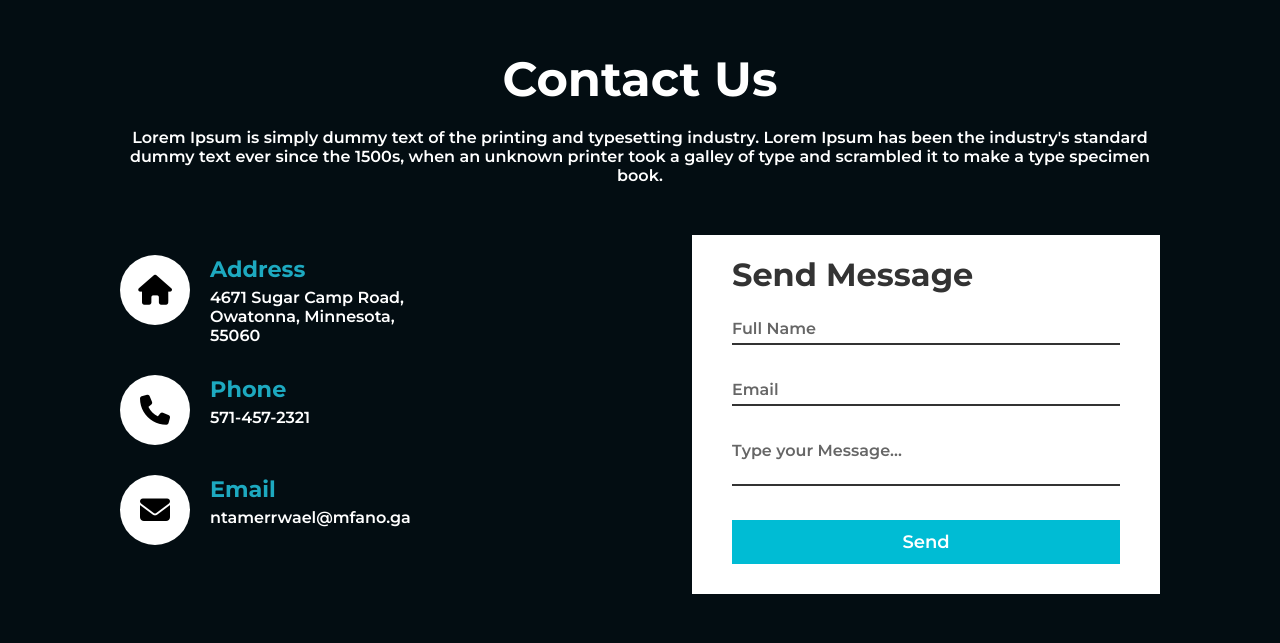
After one commit to TahaRabbani/Real_Estate, a Django app: page /contact/ in a window 1280 px wide. The commit adds this page. Shown: the top 643 px of the page. Run offline with Django 5.2, Linux system fonts and the light colour scheme; some libraries are stand-ins or nearby versions.

Commit message:
contact page

```diff
--- a/Rabbani_Site/urls.py
+++ b/Rabbani_Site/urls.py
@@ -46,4 +46,6 @@ urlpatterns = [
     # Route for the plots page
     # Maps '/plots/' to the 'plots' view defined in views.py
     path('plots/', views.plots, name='plots'),
+    path('contact/', views.contact, name='contact'),
+    path('send-message/', views.send_message, name='send_message'),
 ]
--- a/Rabbani_Site/views.py
+++ b/Rabbani_Site/views.py
@@ -34,9 +34,12 @@
 # Importing the render function from Django's shortcuts module
 # 'render' is used to generate and return an HTTP response with a specified template
 from django.shortcuts import render
-# Home view function
-# Handles requests to the home page
-# Takes a request object as an argument and renders the 'index.html' template
+import csv
+from django.shortcuts import render
+from django.http import HttpResponse
+from django.views.decorators.csrf import csrf_exempt
+
+
 def home(request):
     return render(request, 'index.html')
 # Plots view function
@@ -44,3 +47,26 @@ def home(request):
 # Renders the 'pages/plots.html' template
 def plots(request):
     return render(request, 'pages/plots.html')
+
+def contact(request):
+    return render(request, 'pages/contact.html')
+
+@csrf_exempt
+def send_message(request):
+    if request.method == 'POST':
+        full_name = request.POST.get('full_name')
+        email = request.POST.get('email')
+        message = request.POST.get('message')
+
+        # Save to CSV file
+        file_path = 'static/user_data.csv'  # Change to your desired path
+        try:
+            with open(file_path, mode='a', newline='', encoding='utf-8') as file:
+                writer = csv.writer(file)
+                writer.writerow([full_name, email, message])
+        except Exception as e:
+            return HttpResponse(f"Error saving message: {e}", status=500)
+
+        return HttpResponse("Message sent successfully!", status=200)
+
+    return HttpResponse("Invalid request method.", status=400)
--- a/static/css/style.css
+++ b/static/css/style.css
@@ -171,3 +171,173 @@ nav ul li a:hover::after {
   aspect-ratio: 4 / 3;
   object-fit: cover;
 }
+
+
+/* contact css */
+
+section {
+  position: relative;
+  z-index: 3;
+  padding-top: 50px;
+  padding-bottom: 50px;
+}
+
+.container {
+  max-width: 1080px;
+  margin-left: auto;
+  margin-right: auto;
+  padding-left: 20px;
+  padding-right: 20px;
+}
+
+.section-header {
+  margin-bottom: 50px;
+  text-align: center;
+}
+
+.section-header h2 {
+  color: #FFF;
+  font-weight: bold;
+  font-size: 3em;
+  margin-bottom: 20px;
+}
+
+.section-header p {
+  color: #FFF;
+}
+
+.row  {
+  display: flex;
+  flwx-wrap: wrap;
+  align-items: center;
+  justify-content: space-between;
+}
+
+.contact-info {
+  width: 50%;
+}
+
+.contact-info-item {
+  display: flex;
+  margin-bottom: 30px;
+}
+
+.contact-info-icon {
+  height: 70px;
+  width: 70px;
+  background-color: #fff;
+  text-align: center;
+  border-radius: 50%;
+}
+
+.contact-info-icon i {
+  font-size: 30px;
+  line-height: 70px;
+}
+
+.contact-info-content {
+  margin-left: 20px;
+}
+
+.contact-info-content h4 {
+  color: #1da9c0;
+  font-size: 1.4em;
+  margin-bottom: 5px;
+}
+
+.contact-info-content p {
+  color: #FFF;
+  font-size: 1em;
+}
+
+.contact-form {
+  background-color: #fff;
+  padding: 40px;
+  width: 45%;
+  padding-bottom: 20px;
+  padding-top: 20px;
+}
+
+.contact-form h2 {
+  font-weight: bold;
+  font-size: 2em;
+  margin-bottom: 10px;
+  color: #333;
+}
+
+.contact-form .input-box {
+  position: relative;
+  width: 100%;
+  margin-top: 10px;
+}
+
+.contact-form .input-box input,
+.contact-form .input-box textarea{
+  width: 100%;
+  padding: 5px 0;
+  font-size: 16px;
+  margin: 10px 0;
+  border: none;
+  border-bottom: 2px solid #333;
+  outline: none;
+  resize: none;
+}
+
+.contact-form .input-box span {
+  position: absolute;
+  left: 0;
+  padding: 5px 0;
+  font-size: 16px;
+  margin: 10px 0;
+  pointer-events: none;
+  transition: 0.5s;
+  color: #666;
+}
+
+.contact-form .input-box input:focus ~ span,
+.contact-form .input-box textarea:focus ~ span{
+  color: #e91e63;
+  font-size: 12px;
+  transform: translateY(-20px);
+}
+
+.contact-form .input-box input[type="submit"]
+{
+  width: 100%;
+  background: #00bcd4;
+  color: #FFF;
+  border: none;
+  cursor: pointer;
+  padding: 10px;
+  font-size: 18px;
+  border: 1px solid #00bcd4;
+  transition: 0.5s;
+}
+
+.contact-form .input-box input[type="submit"]:hover
+{
+  background: #FFF;
+  color: #00bcd4;
+}
+
+@media (max-width: 991px) {
+  section {
+    padding-top: 50px;
+    padding-bottom: 50px;
+  }
+
+  .row {
+    flex-direction: column;
+  }
+
+  .contact-info {
+    margin-bottom: 40px;
+    width: 100%;
+  }
+
+  .contact-form {
+    width: 100%;
+  }
+}
+
+/* contact css */
--- /dev/null
+++ b/static/user_data.csv
@@ -0,0 +1,4 @@
+dasdasddas,adsdasdasd@gmail.com,adsdasdas
+dasdasddas,adsdasdasd@gmail.com,adsdasdas
+taha ,tahabinrabbani@gmail.com,hello i want this flat
+taha ,tahabinrabbani@gmail.com,hello i want this flat
--- a/templates/index.html
+++ b/templates/index.html
@@ -34,7 +34,7 @@
           <li><a href="plots/">Houses</a></li><!-- Link to the "Houses" section -->
           <li><a href="plots/">Plots</a></li> <!-- Link to the "Plots" section -->
           <li><a href="#">About Us</a></li><!-- Placeholder for the "About Us" section -->
-          <li><a href="#">Contact</a></li>
+          <li><a href="contact/"> Contact Us</a></li>
         </ul>
       </nav>
       <!-- Main heading and introductory content -->
--- /dev/null
+++ b/templates/pages/contact.html
@@ -0,0 +1,86 @@
+<!DOCTYPE html>
+<html lang="en">
+<head>
+  <meta charset="UTF-8">
+  <meta name="viewport" content="width=device-width, initial-scale=">
+  <title>Responsive Contact Us Page</title>
+  <link rel="stylesheet" href="/static/css/style.css" />
+</head>
+<body style="background-color: rgb(3 13 18);">
+
+  <section>
+
+    <div class="section-header">
+      <div class="container">
+        <h2>Contact Us</h2>
+        <p>Lorem Ipsum is simply dummy text of the printing and typesetting industry. Lorem Ipsum has been the industry's standard dummy text ever since the 1500s, when an unknown printer took a galley of type and scrambled it to make a type specimen book.</p>
+      </div>
+    </div>
+
+    <div class="container">
+      <div class="row">
+
+        <div class="contact-info">
+          <div class="contact-info-item">
+            <div class="contact-info-icon">
+              <i class="fas fa-home"></i>
+            </div>
+
+            <div class="contact-info-content">
+              <h4>Address</h4>
+              <p>4671 Sugar Camp Road,<br/> Owatonna, Minnesota, <br/>55060</p>
+            </div>
+          </div>
+
+          <div class="contact-info-item">
+            <div class="contact-info-icon">
+              <i class="fas fa-phone"></i>
+            </div>
+
+            <div class="contact-info-content">
+              <h4>Phone</h4>
+              <p>571-457-2321</p>
+            </div>
+          </div>
+
+          <div class="contact-info-item">
+            <div class="contact-info-icon">
+              <i class="fas fa-envelope"></i>
+            </div>
+
+            <div class="contact-info-content">
+              <h4>Email</h4>
+              <p>ntamerrwael@mfano.ga</p>
+            </div>
+          </div>
+        </div>
+
+        <div class="contact-form">
+          <form action="/send-message/" id="contact-form" method="post">
+            {% csrf_token %}
+            <h2>Send Message</h2>
+            <div class="input-box">
+                <input type="text" required="true" name="full_name">
+                <span>Full Name</span>
+            </div>
+            <div class="input-box">
+                <input type="email" required="true" name="email">
+                <span>Email</span>
+            </div>
+            <div class="input-box">
+                <textarea required="true" name="message"></textarea>
+                <span>Type your Message...</span>
+            </div>
+            <div class="input-box">
+                <input type="submit" value="Send">
+            </div>
+        </form>
+
+        </div>
+
+      </div>
+    </div>
+  </section>
+  <script src="https://kit.fontawesome.com/c32adfdcda.js" crossorigin="anonymous"></script>
+</body>
+</html>
```
Also changed, not shown: templates/pages/plots.html (+18 -8 lines), README.md (added).
